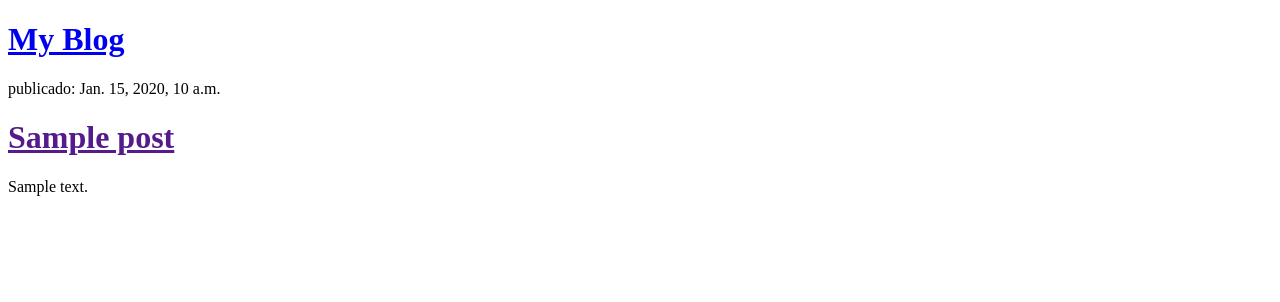
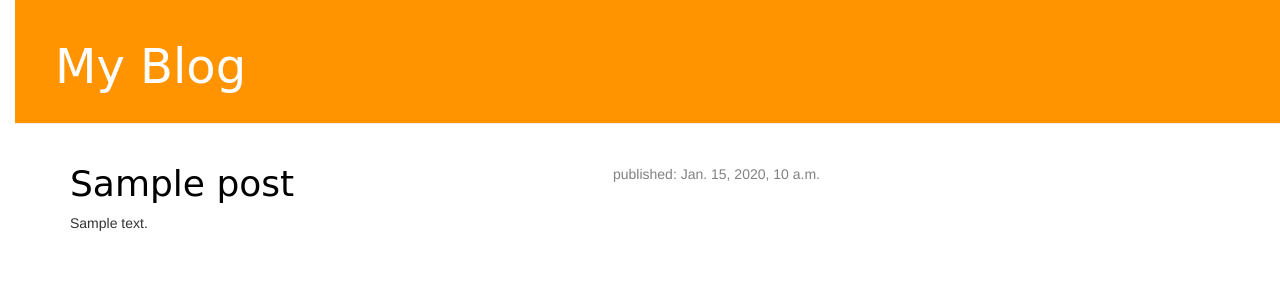
Before and after one commit to NetoCruz/Blog-Django, a Django app: template blog/templates/blog/post_list.html in a window 1280 px wide. Shown: the top 302 px of the page. Run offline with Django 3.2, Linux system fonts and the light colour scheme; the template is opened without the code that fills it: values that come from a table or form of the project are taken from there, others are empty; tables that the repository leaves empty hold one stand-in row (values such as "Sample post"); some libraries are stand-ins or nearby versions.

Commit message:
agregando estilos al blog

```diff
--- /dev/null
+++ b/blog/static/css/blog.css
@@ -0,0 +1,63 @@
+body {
+  padding-left: 15px;
+}
+h1 a {
+  color: green;
+}
+.page-header {
+  background-color: #ff9400;
+  margin-top: 0;
+  padding: 20px 20px 20px 40px;
+}
+
+.page-header h1,
+.page-header h1 a,
+.page-header h1 a:visited,
+.page-header h1 a:active {
+  color: #ffffff;
+  font-size: 36pt;
+  text-decoration: none;
+}
+
+.content {
+  margin-left: 40px;
+}
+
+h1,
+h2,
+h3,
+h4 {
+  font-family: "Lobster", cursive;
+}
+
+.date {
+  float: right;
+  color: #828282;
+}
+
+.save {
+  float: right;
+}
+
+.post-form textarea,
+.post-form input {
+  width: 100%;
+}
+
+.top-menu,
+.top-menu:hover,
+.top-menu:visited {
+  color: #ffffff;
+  float: right;
+  font-size: 26pt;
+  margin-right: 20px;
+}
+
+.post {
+  margin-bottom: 70px;
+}
+
+.post h1 a,
+.post h1 a:visited {
+  color: #000000;
+}
--- a/blog/templates/blog/post_list.html
+++ b/blog/templates/blog/post_list.html
@@ -1,22 +1,43 @@
+{% load static %}
 <!DOCTYPE html>
 <html>
   <head>
     <meta charset="utf-8" />
     <meta http-equiv="X-UA-Compatible" content="IE=edge" />
     <title>MyBlog</title>
+    <link
+      rel="stylesheet"
+      href="//maxcdn.bootstrapcdn.com/bootstrap/3.2.0/css/bootstrap.min.css"
+    />
+    <link
+      rel="stylesheet"
+      href="//maxcdn.bootstrapcdn.com/bootstrap/3.2.0/css/bootstrap-theme.min.css"
+    />
+    <link rel="stylesheet" href="{% static 'css/blog.css' %}" />
   </head>
   <body>
     <div>
-      <h1><a href="/"> My Blog </a></h1>
-      {% for post in posts %}
-      <div>
-        <p>publicado: {{ post.published_date }}</p>
-        <h1>
-          <a href="">{{ post.title }} </a>
-        </h1>
-        <p>{{ post.text | linebreaksbr }}</p>
+      <div class="page-header">
+        <h1><a href="/"> My Blog</a></h1>
       </div>
-      {% endfor %}
+
+      <div class="content container">
+        <div class="row">
+          <div class="col-md-8">
+            {% for post in posts %}
+            <div class="post">
+              <div class="date">
+                <p>published: {{ post.published_date }}</p>
+              </div>
+              <h1>
+                <a href="">{{ post.title }}</a>
+              </h1>
+              <p>{{ post.text | linebreaksbr }}</p>
+            </div>
+            {% endfor %}
+          </div>
+        </div>
+      </div>
     </div>
   </body>
 </html>
```
